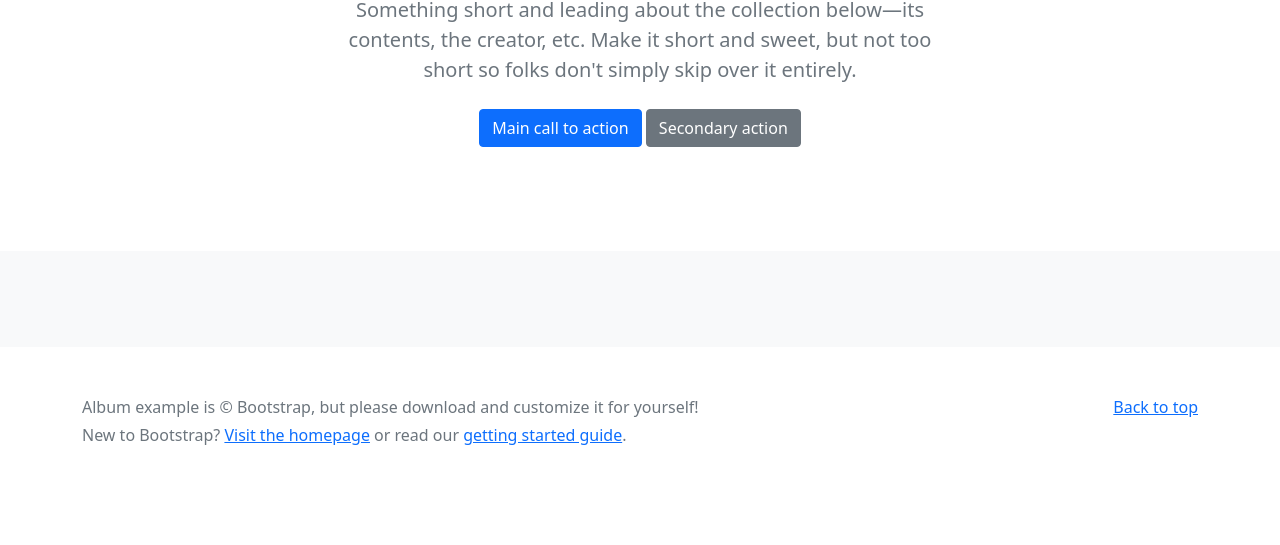
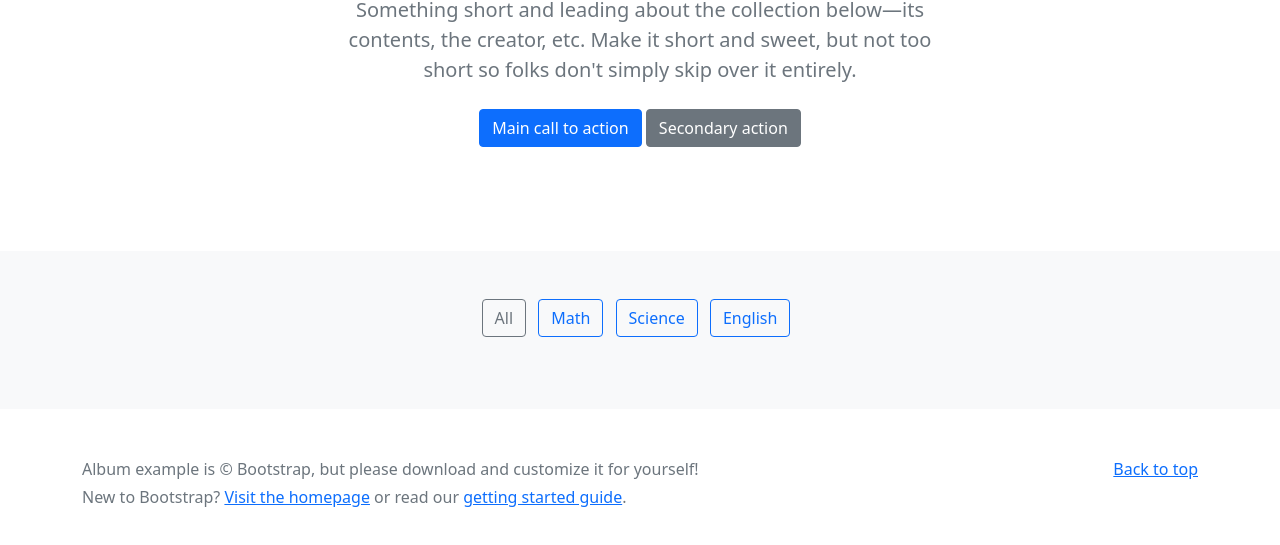
Before and after one commit to SaiMaiNow/e-commerce-note, a plain HTML site: page index.html in a window 1280 px wide. Shown: the part 219-764 px from the top of the page. Drawn offline with nearby package versions, Linux system fonts and the light colour scheme; some packages are replaced by stand-ins of ours; no server answers; a script that the page names is missing.

Commit message:
Add search input and category buttons to index.html

```diff
--- a/index.html
+++ b/index.html
@@ -38,6 +38,7 @@
               <li><a href="index.html" class="text-white text-decoration-none"><i class="bi bi-house me-2"></i>Home</a>
               </li>
               <li><a href="#" class="text-white text-decoration-none"><i class="bi bi-search me-2"></i>Search</a></li>
+              <input class="me-3" id="searchInput" placeholder="search">
               <li><a href="cart.html" class="text-white text-decoration-none"><i class="bi bi-cart me-2"></i>Cart</a>
               </li>
               <li><a href="signin.html" class="text-white text-decoration-none signin-link"><i
@@ -114,6 +115,12 @@
 
     <div class="album py-5 bg-light">
       <div class="container">
+        <div class="mb-4 text-center" id="categoryButtons">
+          <button class="btn btn-outline-secondary me-2 category-btn" data-category="">All</button>
+          <button class="btn btn-outline-primary me-2 category-btn" data-category="Math">Math</button>
+          <button class="btn btn-outline-primary me-2 category-btn" data-category="Science">Science</button>
+          <button class="btn btn-outline-primary me-2 category-btn" data-category="English">English</button>
+        </div>
 
         <div class="row" id="productList">
 
```
